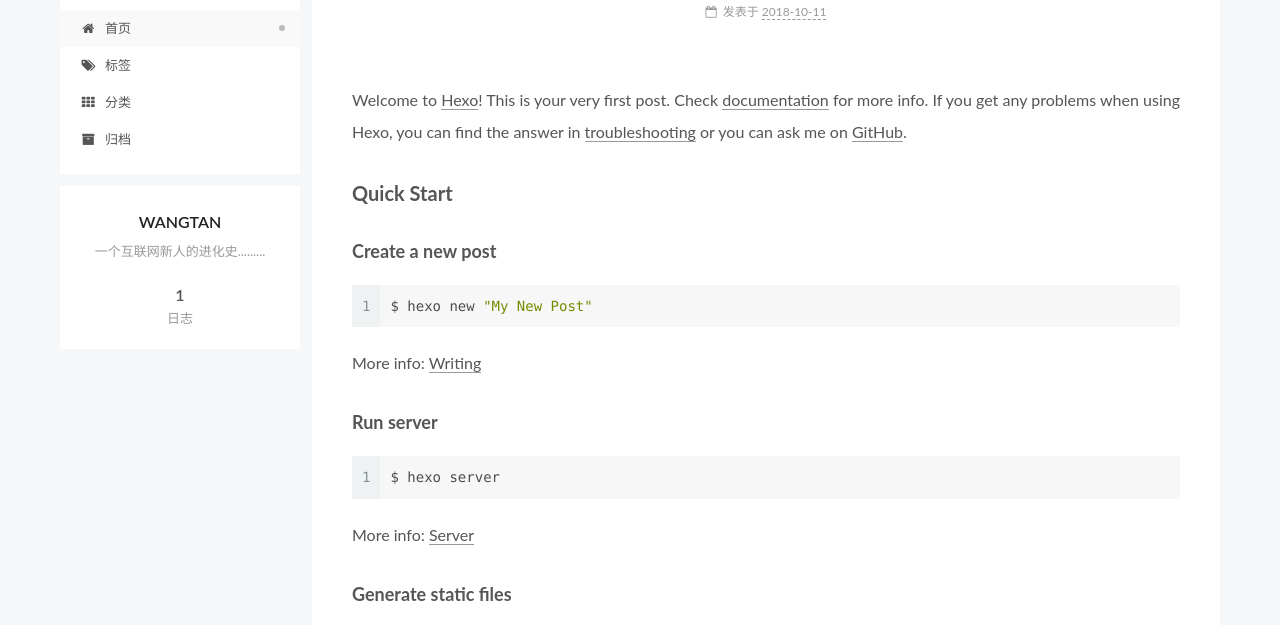
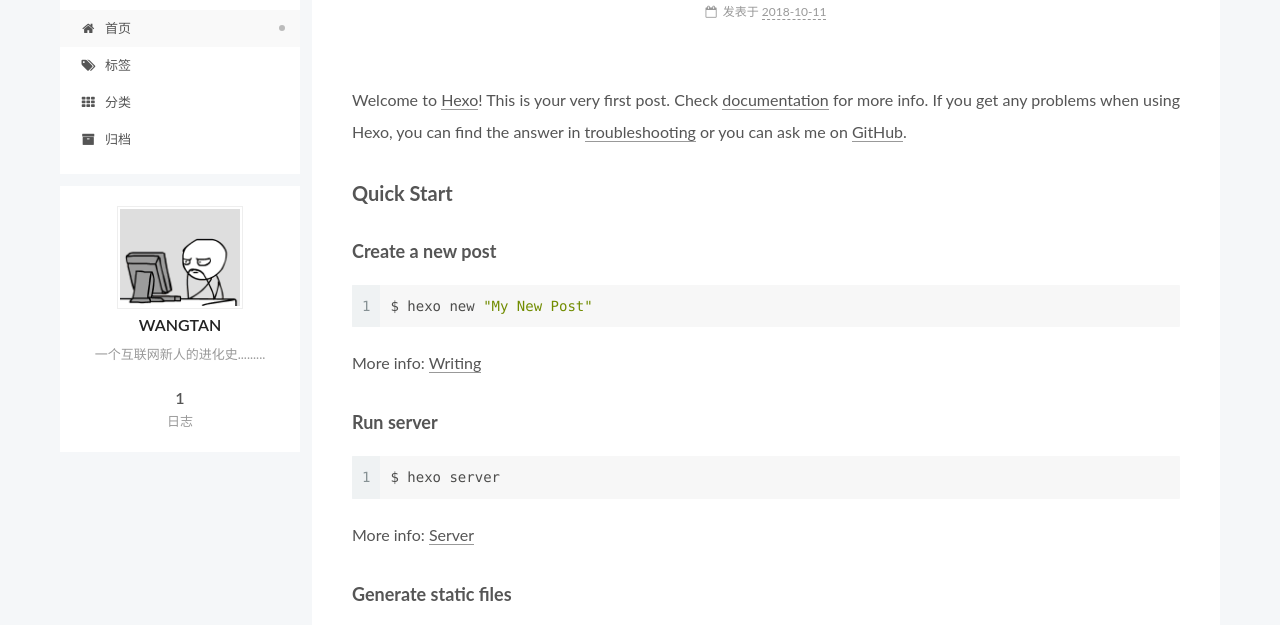
Before and after one commit to ttwang0303/ttwang0303.github.io, a plain HTML site: page index.html in a window 1280 px wide. Shown: the part 151-776 px from the top of the page. Drawn offline with Linux system fonts and the light colour scheme.

Commit message:
Site updated: 2018-10-12 02:54:36

```diff
--- a/css/main.css
+++ b/css/main.css
@@ -1849,7 +1849,7 @@ pre .javascript .function {
   width: 4px;
   height: 4px;
   border-radius: 50%;
-  background: #417890;
+  background: #b3fed6;
 }
 .links-of-blogroll {
   font-size: 13px;
--- a/index.html
+++ b/index.html
@@ -305,7 +305,7 @@
     <span hidden itemprop="author" itemscope itemtype="http://schema.org/Person">
       <meta itemprop="name" content="WANGTAN">
       <meta itemprop="description" content="一个互联网新人的进化史.........">
-      <meta itemprop="image" content="/images/avatar.gif">
+      <meta itemprop="image" content="/images/avatar1.gif">
     </span>
 
     <span hidden itemprop="publisher" itemscope itemtype="http://schema.org/Organization">
@@ -460,6 +460,10 @@
       <section class="site-overview-wrap sidebar-panel sidebar-panel-active">
         <div class="site-overview">
           <div class="site-author motion-element" itemprop="author" itemscope itemtype="http://schema.org/Person">
+
+              <img class="site-author-image" itemprop="image"
+                src="/images/avatar1.gif"
+                alt="WANGTAN" />
 
               <p class="site-author-name" itemprop="name">WANGTAN</p>
               <p class="site-description motion-element" itemprop="description">一个互联网新人的进化史.........</p>
```
Also changed, not shown: 2018/10/11/hello-world/index.html (+5 -1 lines), archives/2018/10/index.html (+4 -0 lines), archives/2018/index.html (+4 -0 lines), archives/index.html (+4 -0 lines), images/avatar1.gif (added).
